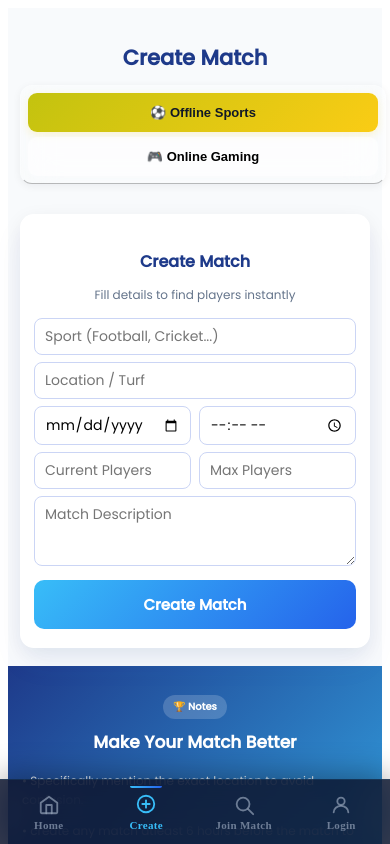
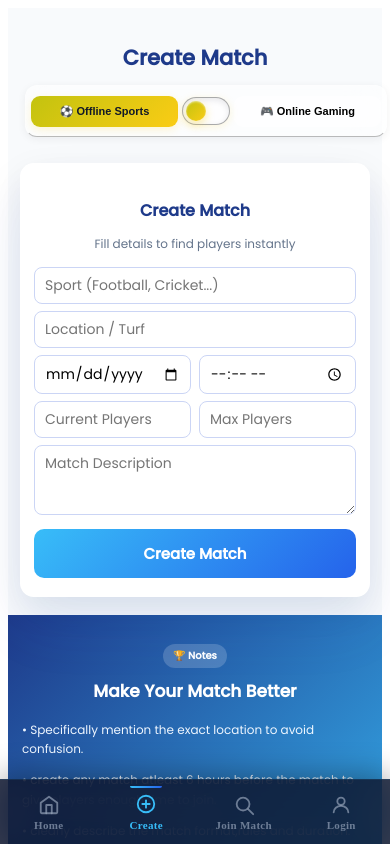
Before and after one commit to ashie188/Sportilo, a React (Vite) app in the folder frontend/: page /join-group in a window 390 px wide. Both pictures are taken after a click on the button "Create Match". Shown: the top 844 px of the page. Built offline with nearby package versions, Linux system fonts and the light colour scheme; no server answers.

Commit message:
toggle addition

```diff
--- a/frontend/src/CreateGroup.css
+++ b/frontend/src/CreateGroup.css
@@ -67,7 +67,7 @@
   width: fit-content;
   margin: 0 auto 35px;
   padding: 12px;
-  background: rgba(255, 255, 255, 0.18);
+  background: rgba(255, 255, 255, 0.55);
   border: 1px solid rgba(255, 255, 255, 0.2);
   border-bottom: 1px solid rgba(19, 18, 18, 0.292);
   backdrop-filter: blur(18px);
@@ -100,6 +100,59 @@
   transform: translateY(-1px);
 }
 
+.mode-switch {
+  width: 56px;
+  height: 30px;
+  flex-shrink: 0;
+  position: relative;
+  border-radius: 999px;
+  cursor: pointer;
+  background: rgba(255, 255, 255, 0.55);
+  border: 1px solid rgba(14, 13, 13, 0.35);
+  box-shadow:
+    inset 0 2px 6px rgba(15, 23, 42, 0.1),
+    0 2px 8px rgba(250, 204, 21, 0.15);
+  transition:
+    border-color 0.3s ease,
+    box-shadow 0.3s ease,
+    transform 0.2s ease;
+}
+
+.mode-switch.online {
+  background: rgba(255, 249, 217, 0.7);
+  border-color: rgba(250, 204, 21, 0.55);
+  box-shadow:
+    inset 0 2px 6px rgba(15, 23, 42, 0.1),
+    0 2px 10px rgba(250, 204, 21, 0.28);
+}
+
+.mode-switch-thumb {
+  position: absolute;
+  top: 3px;
+  left: 3px;
+  width: 24px;
+  height: 24px;
+  border-radius: 50%;
+  background: linear-gradient(135deg, rgb(195, 195, 15), #facc15);
+  box-shadow:
+    0 3px 8px rgba(250, 204, 21, 0.4),
+    inset 0 1px 2px rgba(255, 255, 255, 0.5);
+  transition: transform 0.35s cubic-bezier(0.4, 0, 0.2, 1);
+  will-change: transform;
+}
+
+.mode-switch.online .mode-switch-thumb {
+  transform: translateX(26px);
+}
+
+.mode-switch:hover {
+  transform: scale(1.06);
+}
+
+.mode-switch:focus-visible {
+  outline: 2px solid #facc15;
+  outline-offset: 3px;
+}
 /* ================================= */
 /* FORM */
 /* ================================= */
@@ -575,8 +628,27 @@
     font-size: 13px;
     border-radius: 9px;
     white-space: nowrap;
+    overflow: hidden;
+    text-overflow: ellipsis;
   }
 
+  .mode-switch {
+    width: 46px;
+    height: 26px;
+    margin: 0 2px;
+  }
+
+  .mode-switch-thumb {
+    width: 20px;
+    height: 20px;
+  }
+
+  /* recalculated for the smaller track:
+     46px track − 20px thumb − 3px inset = 23px max left, minus 3px start = 20px travel */
+  .mode-switch.online .mode-switch-thumb {
+    transform: translateX(20px);
+  }
+x
   /* Form box */
   .create-box {
     width: 100%;
@@ -758,17 +830,44 @@
   }
 
   .create-toggle {
-    flex-direction: column;
-    gap: 5px;
+    flex-direction: row;
+    gap: 4px;
+    padding: 5px;
+    margin:5px;
+    margin-bottom: 12px;
   }
 
   .create-toggle button {
-    width: 100%;
-    padding: 12px;
-    font-size: 13px;
+    width: auto;
+    flex: 1;
+    min-width: 0;
+    padding: 9px 4px;
+    font-size: 11px;
     text-align: center;
+    white-space: nowrap;
+    overflow: hidden;
+    text-overflow: ellipsis;
   }
 
+  .mode-switch {
+    width: 46px;
+    height: 26px;
+    margin: 6px auto;
+  }
+
+  .mode-switch-thumb {
+    width: 20px;
+    height: 20px;
+  }
+
+  /* 46px track − 20px thumb − 3px inset = 23px max left, minus 3px start = 20px travel */
+  .mode-switch.online .mode-switch-thumb {
+    transform: translateX(20px);
+  }
+
+  .mode-switch:hover {
+    transform: scale(1.06);
+  }
   .create-box {
     padding: 18px 13px;
     border-radius: 14px;
--- a/frontend/src/CreateGroup.jsx
+++ b/frontend/src/CreateGroup.jsx
@@ -154,7 +154,8 @@ function CreateGroup() {
                 </div>
 
                 <div className="suggestion-card">
-                  • create any match atleast 6 hours before the match to give players enough time to join.
+                  • create any match atleast 6 hours before the match to give
+                  players enough time to join.
                 </div>
 
                 <div className="suggestion-card">
@@ -188,11 +189,13 @@ function CreateGroup() {
                 </div>
 
                 <div className="suggestion-card gaming-card-info">
-                  • create any match atleast 3 hours before the match time to give players enough time to join.
+                  • create any match atleast 3 hours before the match time to
+                  give players enough time to join.
                 </div>
 
                 <div className="suggestion-card gaming-card-info">
-                  • clearly describe the match format and rules,mention the duration.
+                  • clearly describe the match format and rules,mention the
+                  duration.
                 </div>
 
                 <div className="suggestion-card gaming-card-info">
@@ -224,6 +227,13 @@ function CreateGroup() {
             >
               ⚽ Offline Sports
             </button>
+
+            <div
+              className={`mode-switch ${mode === "online" ? "online" : ""}`}
+              onClick={() => setMode(mode === "offline" ? "online" : "offline")}
+            >
+              <div className="mode-switch-thumb"></div>
+            </div>
 
             <button
               className={mode === "online" ? "active-toggle" : ""}
--- a/frontend/src/JoinMatch.jsx
+++ b/frontend/src/JoinMatch.jsx
@@ -115,6 +115,17 @@ export default function JoinMatch({ token }) {
                 ⚽ Offline Sports
               </button>
 
+              <div
+                className={`mode-switch ${mode === "online" ? "online" : ""}`}
+                onClick={() => {
+                  if (!loading) {
+                    setMode(mode === "offline" ? "online" : "offline");
+                  }
+                }}
+              >
+                <div className="mode-switch-thumb"></div>
+              </div>
+
               <button
                 disabled={loading}
                 className={mode === "online" ? "active-toggle" : ""}
--- a/frontend/src/joinMatch.css
+++ b/frontend/src/joinMatch.css
@@ -126,7 +126,59 @@
   background: rgba(255, 255, 255, 0.8);
   transform: translateY(-1px);
 }
+.mode-switch {
+  width: 56px;
+  height: 30px;
+  flex-shrink: 0;
+  position: relative;
+  border-radius: 999px;
+  cursor: pointer;
+  background: rgba(255, 255, 255, 0.55);
+  border: 1px solid rgba(14, 13, 13, 0.35);
+  box-shadow:
+    inset 0 2px 6px rgba(15, 23, 42, 0.1),
+    0 2px 8px rgba(250, 204, 21, 0.15);
+  transition:
+    border-color 0.3s ease,
+    box-shadow 0.3s ease,
+    transform 0.2s ease;
+}
 
+.mode-switch.online {
+  background: rgba(255, 249, 217, 0.7);
+  border-color: rgba(250, 204, 21, 0.55);
+  box-shadow:
+    inset 0 2px 6px rgba(15, 23, 42, 0.1),
+    0 2px 10px rgba(250, 204, 21, 0.28);
+}
+
+.mode-switch-thumb {
+  position: absolute;
+  top: 3px;
+  left: 3px;
+  width: 24px;
+  height: 24px;
+  border-radius: 50%;
+  background: linear-gradient(135deg, rgb(195, 195, 15), #facc15);
+  box-shadow:
+    0 3px 8px rgba(250, 204, 21, 0.4),
+    inset 0 1px 2px rgba(255, 255, 255, 0.5);
+  transition: transform 0.35s cubic-bezier(0.4, 0, 0.2, 1);
+  will-change: transform;
+}
+
+.mode-switch.online .mode-switch-thumb {
+  transform: translateX(26px);
+}
+
+.mode-switch:hover {
+  transform: scale(1.06);
+}
+
+.mode-switch:focus-visible {
+  outline: 2px solid #facc15;
+  outline-offset: 3px;
+}
 /* SEARCH */
 .jm-search {
   display: flex;
@@ -340,6 +392,23 @@
     font-size: 13px;
   }
 
+  .mode-switch {
+    width: 46px;
+    height: 26px;
+    margin: 0 2px;
+  }
+
+  .mode-switch-thumb {
+    width: 20px;
+    height: 20px;
+  }
+
+  /* recalculated for the smaller track:
+     46px track − 20px thumb − 3px inset = 23px max left, minus 3px start = 20px travel */
+  .mode-switch.online .mode-switch-thumb {
+    transform: translateX(20px);
+  }
+
   .jm-grid {
     grid-template-columns: repeat(2, minmax(0, 1fr));
     justify-content: stretch;
@@ -366,9 +435,44 @@
     font-size: 20px;
   }
 
+    .create-toggle {
+    flex-direction: row;
+    gap: 4px;
+    padding: 5px;
+    margin:5px;
+    margin-bottom: 12px;
+  }
+
   .create-toggle button {
-    font-size: 12px;
-    padding: 9px 8px;
+    width: auto;
+    flex: 1;
+    min-width: 0;
+    padding: 9px 4px;
+    font-size: 11px;
+    text-align: center;
+    white-space: nowrap;
+    overflow: hidden;
+    text-overflow: ellipsis;
+  }
+
+  .mode-switch {
+    width: 46px;
+    height: 26px;
+    margin: 6px auto;
+  }
+
+  .mode-switch-thumb {
+    width: 20px;
+    height: 20px;
+  }
+
+  /* 46px track − 20px thumb − 3px inset = 23px max left, minus 3px start = 20px travel */
+  .mode-switch.online .mode-switch-thumb {
+    transform: translateX(20px);
+  }
+
+  .mode-switch:hover {
+    transform: scale(1.06);
   }
 
   .jm-grid {
```
